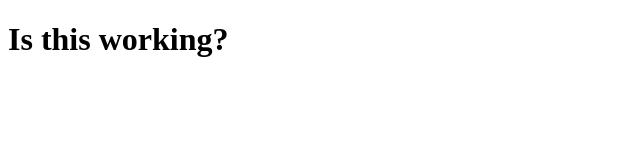
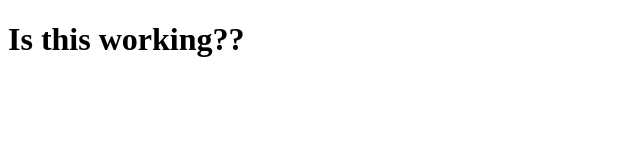
Before and after one commit to jaisharx/intersection-observer-api, a plain HTML site: page index.html in a window 1280 px wide. Shown: the full height of the page, 0-640 px from the left. Drawn offline with Linux system fonts and the light colour scheme.

Commit message:
Deploying to gh-pages from  @ 71e8edea0ab0b9a4ea683b84c58dc304524ce819 🚀

```diff
--- a/index.html
+++ b/index.html
@@ -1 +1 @@
-<!DOCTYPE html><html lang="en"><head><meta charset="UTF-8"><meta name="viewport" content="width=device-width, initial-scale=1.0"><title>Intersection Observer API</title><link rel="stylesheet" href="/style.f3f34e78.css"><script src="/script.f84e1103.js"></script></head><body></body><h1>Is this working?</h1></html>
+<!DOCTYPE html><html lang="en"><head><meta charset="UTF-8"><meta name="viewport" content="width=device-width, initial-scale=1.0"><title>Intersection Observer API</title><link rel="stylesheet" href="/style.f3f34e78.css"><script src="/script.f84e1103.js"></script></head><body></body><h1>Is this working??</h1></html>
```
